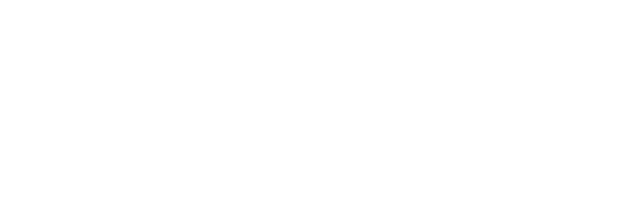
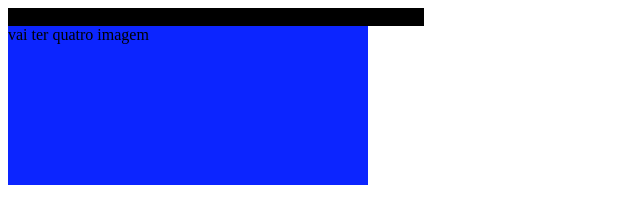
Before and after one commit to bodinjoao/projeto-1-2B-2025, a plain HTML site: page index.html in a window 1280 px wide. Shown: the whole page, without its empty margins (0-640 px from the left). Drawn offline with Linux system fonts and the light colour scheme.

Commit message:
01/04/2025

```diff
--- a/index.html
+++ b/index.html
@@ -3,9 +3,12 @@
 <head>
     <meta charset="UTF-8">
     <meta name="viewport" content="width=device-width, initial-scale=1.0">
-    <title>Document</title>
+    <link rel="stylesheet" href="style.css">
+
 </head>
 <body>
+    <header class="cabecalho">vai ter duas imagem </header>
+    <section class="primeira_secao">vai ter quatro imagem </section>
 
 </body>
 </html>
--- a/style.css
+++ b/style.css
@@ -4,3 +4,9 @@ height: 171;
 background-color: black;
 
 }
+.primeira_secao{
+  width: 360px;
+  height: 159px;
+  background-color: rgb(12, 37, 255);
+
+}
```
